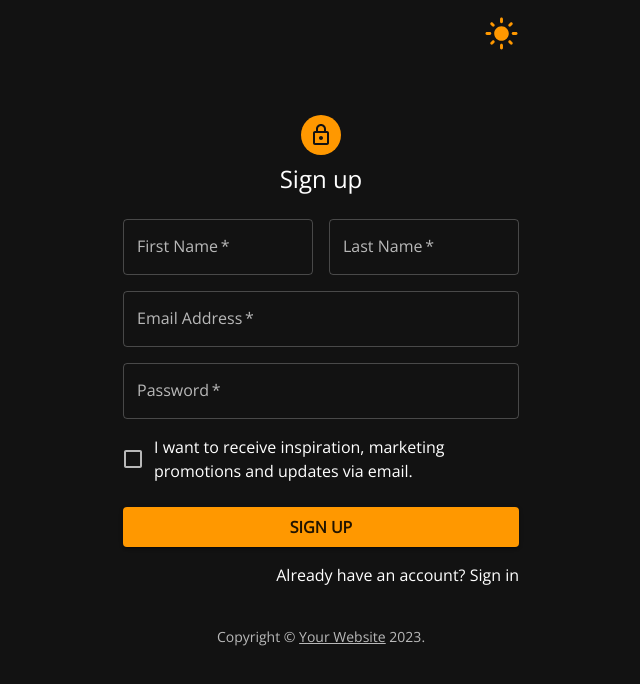
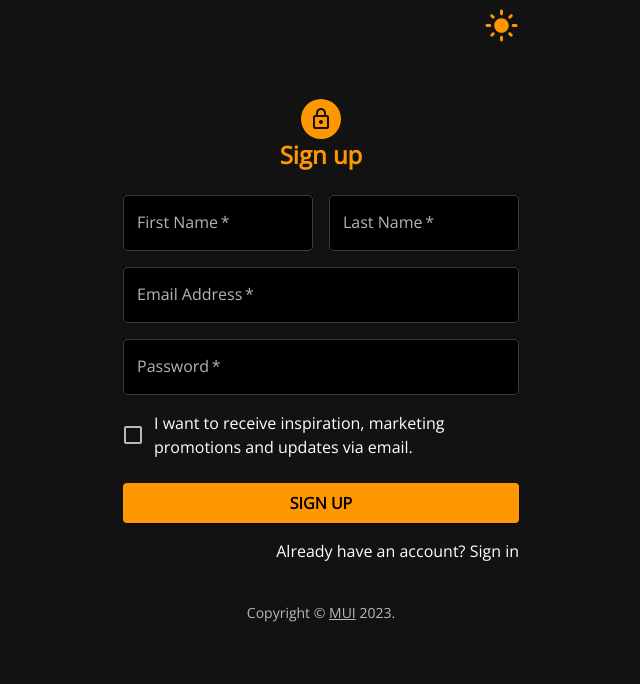
Before and after one commit to ciberdown/social_chat, a React (Create React App) app: page /signup in a window 1280 px wide. Both pictures are taken after a click on the element 816 px from the left and 33 px from the top of the page. Shown: the top 684 px of the page, without its empty margins (319-959 px from the left). Built offline with nearby package versions, Linux system fonts and the light colour scheme.

Commit message:
new theme added

```diff
--- a/src/components/mode/mode.tsx
+++ b/src/components/mode/mode.tsx
@@ -23,14 +23,14 @@ export default function Mode() {
           justifyContent: "center",
           color: "text.primary",
           borderRadius: 1,
-          py: 1,
+
           cursor: "pointer",
         }}
         onClick={toggleMode}
       >
         <IconButton sx={{ ml: 1 }} color="inherit">
           {mode === "dark" ? (
-            <LightModeIcon color="primary" fontSize="large" />
+            <LightModeIcon sx={{color:'secondary.main'}} fontSize="large" />
           ) : (
             <NightsStayIcon color="primary" fontSize="large" />
           )}
--- a/src/components/start/SignInSide.tsx
+++ b/src/components/start/SignInSide.tsx
@@ -5,7 +5,6 @@ import CssBaseline from "@mui/material/CssBaseline";
 import TextField from "@mui/material/TextField";
 import FormControlLabel from "@mui/material/FormControlLabel";
 import Checkbox from "@mui/material/Checkbox";
-import Link from "@mui/material/Link";
 import Paper from "@mui/material/Paper";
 import Box from "@mui/material/Box";
 import Grid from "@mui/material/Grid";
@@ -14,8 +13,8 @@ import Typography from "@mui/material/Typography";
 import Mode from "../mode/mode";
 import { Link as MyLink } from "react-router-dom";
 import { useSelector } from "react-redux";
-import { lightColor, lightBgColor } from "../../styles/theme";
-import { Theme } from "@mui/material";
+import { getStyles } from "../../styles/theme";
+import Link from "@mui/material/Link";
 
 function Copyright(props: any) {
   return (
@@ -34,31 +33,10 @@ function Copyright(props: any) {
     </Typography>
   );
 }
+
 export default function SignInSide() {
   const mode = useSelector((state: any) => state.Mode.mode);
-  const styles = {
-    mylink: {
-      color: `${mode}` === "dark" ? "white" : `${lightColor}`,
-      textDecoration: "none",
-    },
-    submit: { mt: 3, mb: 2, fontWeight: "bolder", fontSize: "1rem" },
-    grid: {
-      backgroundImage: "url(https://source.unsplash.com/random?wallpapers)",
-      backgroundRepeat: "no-repeat",
-      backgroundColor: (t: Theme) =>
-        t.palette.mode === "light" ? t.palette.grey[50] : t.palette.grey[900],
-      backgroundSize: "cover",
-      backgroundPosition: "center",
-    },
-    freeBox: {
-      my: 2,
-      mx: 4,
-      display: "flex",
-      flexDirection: "column",
-      alignItems: "center",
-    },
-    textField:{bgcolor:`${mode}` === 'dark'?'none':lightBgColor}
-  };
+  const styles = getStyles(mode);
   const handleSubmit = (event: React.FormEvent<HTMLFormElement>) => {
     event.preventDefault();
     const data = new FormData(event.currentTarget);
@@ -77,20 +55,30 @@ export default function SignInSide() {
         xs={12}
         sm={8}
         md={5}
-        sx={{ backgroundColor: mode === "dark" ? "black" :  'white'}}
+        sx={{ backgroundColor: mode === "dark" ? "black" : "white" }}
         component={Paper}
         elevation={6}
         square
       >
-        <Box sx={styles.freeBox}>
+        <Box sx={styles.freeBoxSignIn}>
           <Box sx={{ alignSelf: "end", mb: 8 }}>
             <Mode />
           </Box>
 
-          <Avatar sx={{ m: 1, bgcolor: "primary.main" }}>
+          <Avatar
+            sx={{
+              m: 1,
+              bgcolor: mode === "dark" ? "secondary.main" : "primary.main",
+            }}
+          >
             <LockOutlinedIcon />
           </Avatar>
-          <Typography component="h1" variant="h5">
+          <Typography
+            component="h1"
+            fontWeight="bold"
+            variant="h5"
+            color={mode === "dark" ? "secondary.main" : "primary.main"}
+          >
             Sign in
           </Typography>
           <Box
@@ -108,6 +96,7 @@ export default function SignInSide() {
               name="email"
               autoComplete="email"
               autoFocus
+              color={mode === "dark" ? "secondary" : "primary"}
               sx={styles.textField}
             />
 
@@ -119,6 +108,7 @@ export default function SignInSide() {
               label="password"
               id="password"
               autoComplete="current-password"
+              color={mode === "dark" ? "secondary" : "primary"}
               sx={styles.textField}
             />
 
@@ -142,7 +132,7 @@ export default function SignInSide() {
               </Grid>
               <Grid item>
                 <MyLink to="/signup" style={styles.mylink}>
-                  "Don't have an account? Sign Up"
+                  Don't have an account? Sign Up
                 </MyLink>
               </Grid>
             </Grid>
--- a/src/components/start/SingUp.tsx
+++ b/src/components/start/SingUp.tsx
@@ -12,9 +12,9 @@ import LockOutlinedIcon from "@mui/icons-material/LockOutlined";
 import Typography from "@mui/material/Typography";
 import Container from "@mui/material/Container";
 import { Link as MyLink } from "react-router-dom";
-import { lightColor,lightBgColor } from "../../styles/theme";
 import Mode from "../mode/mode";
 import { useSelector } from "react-redux";
+import { getStyles } from "../../styles/theme";
 function Copyright(props: any) {
   return (
     <Typography
@@ -25,7 +25,7 @@ function Copyright(props: any) {
     >
       {"Copyright © "}
       <Link color="inherit" href="https://mui.com/">
-        Your Website
+        MUI
       </Link>{" "}
       {new Date().getFullYear()}
       {"."}
@@ -34,21 +34,8 @@ function Copyright(props: any) {
 }
 
 export default function SignUp() {
-  const mode: string = useSelector((state: any) => state.Mode.mode);
-  const styles = {
-    freeBox: {
-      marginTop: 5,
-      display: "flex",
-      flexDirection: "column",
-      alignItems: "center",
-    },
-    avatar: { m: 1, bgcolor: "primary.main" },
-    myLink: {
-      color: `${mode}` === "dark" ? "white" : `${lightColor}`,
-      textDecoration: "none"
-    },
-    textField:{bgcolor:`${mode}` === 'dark'?'none':lightBgColor}
-  };
+  const mode: "light" | "dark" = useSelector((state: any) => state.Mode.mode);
+  const styles = getStyles(mode);
   const handleSubmit = (event: React.FormEvent<HTMLFormElement>) => {
     event.preventDefault();
     const data = new FormData(event.currentTarget);
@@ -61,16 +48,23 @@ export default function SignUp() {
   return (
     <Container component="main" maxWidth="xs">
       <CssBaseline />
-      <Box sx={{
-        ml:44
-      }}>
+      <Box
+        sx={{
+          ml: 44,
+        }}
+      >
         <Mode />
       </Box>
-      <Box sx={styles.freeBox}>
+      <Box sx={styles.freeBoxSignUp}>
         <Avatar sx={styles.avatar}>
           <LockOutlinedIcon />
         </Avatar>
-        <Typography component="h1" variant="h5">
+        <Typography
+          component="h1"
+          fontWeight="bold"
+          variant="h5"
+          color={mode === "dark" ? "secondary.main" : "primary.main"}
+        >
           Sign up
         </Typography>
         <Box component="form" noValidate onSubmit={handleSubmit} sx={{ mt: 3 }}>
@@ -84,6 +78,7 @@ export default function SignUp() {
                 id="firstName"
                 label="First Name"
                 autoFocus
+                color={mode === "dark" ? "secondary" : "primary"}
                 sx={styles.textField}
               />
             </Grid>
@@ -95,6 +90,7 @@ export default function SignUp() {
                 label="Last Name"
                 name="lastName"
                 autoComplete="family-name"
+                color={mode === "dark" ? "secondary" : "primary"}
                 sx={styles.textField}
               />
             </Grid>
@@ -106,6 +102,7 @@ export default function SignUp() {
                 label="Email Address"
                 name="email"
                 autoComplete="email"
+                color={mode === "dark" ? "secondary" : "primary"}
                 sx={styles.textField}
               />
             </Grid>
@@ -118,6 +115,7 @@ export default function SignUp() {
                 type="password"
                 id="password"
                 autoComplete="new-password"
+                color={mode === "dark" ? "secondary" : "primary"}
                 sx={styles.textField}
               />
             </Grid>
@@ -132,14 +130,21 @@ export default function SignUp() {
             type="submit"
             fullWidth
             variant="contained"
-            sx={{ mt: 3, mb: 2, fontSize: "1rem", fontWeight: "bold" }}
+            sx={{
+              mt: 3,
+              mb: 2,
+              fontSize: "1rem",
+              fontWeight: "bold",
+              bgcolor: `${mode}` === "dark" ? "secondary.main" : "primary.main",
+              color: `${mode}` === "dark" ? "black" : "white",
+            }}
             color="primary"
           >
             Sign Up
           </Button>
           <Grid container justifyContent="flex-end">
             <Grid item>
-              <MyLink style={styles.myLink} to="/">
+              <MyLink style={styles.mylink} to="/">
                 Already have an account? Sign in
               </MyLink>
             </Grid>
--- a/src/redux/actions/ModeActions.ts
+++ b/src/redux/actions/ModeActions.ts
@@ -1,7 +1,7 @@
 export const ChangeModeAction = () => (dispatch: any, getState: any) => {
   //with Redux-thunk nested arrow functions
   const { Mode: thisState } = getState();
-  let newMode: string = thisState.mode === "dark" ? "lite" : "dark";
+  let newMode: string = thisState.mode === "dark" ? "light" : "dark";
 
   dispatch({
     type: "CHANGE_MODE",
--- a/src/styles/theme.ts
+++ b/src/styles/theme.ts
@@ -3,11 +3,15 @@ import { blue, orange, grey } from "@mui/material/colors";
 import "@fontsource/open-sans";
 import "@fontsource/open-sans/400.css"; // Specify weight
 import "@fontsource/open-sans/400-italic.css"; // Specify weight and style
-
+import { Theme } from "@mui/material";
 declare module "@mui/material/styles" {
   interface Theme {
     colors: {
       first: {
+        main: string;
+        dark: string;
+      };
+      textField: {
         main: string;
         dark: string;
       };
@@ -20,58 +24,88 @@ declare module "@mui/material/styles" {
         main: string;
         dark: string;
       };
+      textField: {
+        main: string;
+        dark: string;
+      };
     };
   }
 }
 
-export const theme = createTheme({
+export const getTheme = (mode: "light" | "dark") => {
+  return createTheme({
     colors: {
       first: {
         main: "",
         dark: "",
       },
+      textField: {
+        main: "#e0f7fa",
+        dark: "black",
       },
-  direction: "rtl",
+    },
     palette: {
+      mode: mode,
       primary: {
         main: blue[600],
-      dark: blue[900],
       },
       secondary: {
-      main: orange[400],
-    },
-    info: {
-      main: "#FFFFFF",
+        main: orange[500],
       },
     },
     typography: {
       fontFamily: "Open Sans",
     },
   });
+};
 
-export const darkTheme = createTheme({
-  colors: {
-    first: {
-      main: "#ff9100",
-      dark: "#ff9100",
+export const getStyles = (mode: "light" | "dark") => {
+  return {
+    mylink: {
+      color: `${mode}` === "dark" ? "white" : "black",
+      textDecoration: "none",
     },
+    freeBoxSignIn: {
+      m: 4,
+      display: "flex",
+      flexDirection: "column",
+      alignItems: "center",
     },
-  palette: {
-    mode: "dark",
-    primary: {
-      main: orange[500],
-      dark: "#ff9100",
+    freeBoxSignUp: {
+
+      display: "flex",
+      flexDirection: "column",
+      alignItems: "center",
     },
-    secondary: {
-      main: orange[300],
-      dark: "#ffea00",
+    avatar: {
+      mt: 6,
+      bgcolor: mode === "dark" ? "secondary.main" : "primary.main",
     },
+    submit: {
+      mt: 3,
+      mb: 2,
+      fontWeight: "bolder",
+      fontSize: "1rem",
+      bgcolor: `${mode}` === "dark" ? "secondary.main" : "primary.main",
+      color: `${mode}` === "dark" ? "black" : "white",
     },
-  typography: {
-    fontFamily: "Open Sans",
+    grid: {
+      backgroundImage: "url(https://source.unsplash.com/random?wallpapers)",
+      backgroundRepeat: "no-repeat",
+      backgroundColor: (t: Theme) =>
+        t.palette.mode === "light" ? t.palette.grey[50] : t.palette.grey[900],
+      backgroundSize: "cover",
+      backgroundPosition: "center",
     },
-});
-
-export const lightColor: string = theme.palette.primary.main;
-export const darkColor: string = theme.palette.secondary.main;
-export const lightBgColor:string = "#e0f7fa"
+    myLink: {
+      color: `${mode}` === "dark" ? "white" : getTheme(mode).colors.textField.main,
+      textDecoration: "none",
+    },
+    textField: {
+      bgcolor:
+        `${mode}` === "dark"
+          ? getTheme(mode).colors.textField.dark
+          : getTheme(mode).colors.textField.main,
+    },
+  };
+};
```
Also changed, not shown: src/app/App.tsx (+10 -9 lines). Lines whose indentation alone changed are shown as unchanged.
